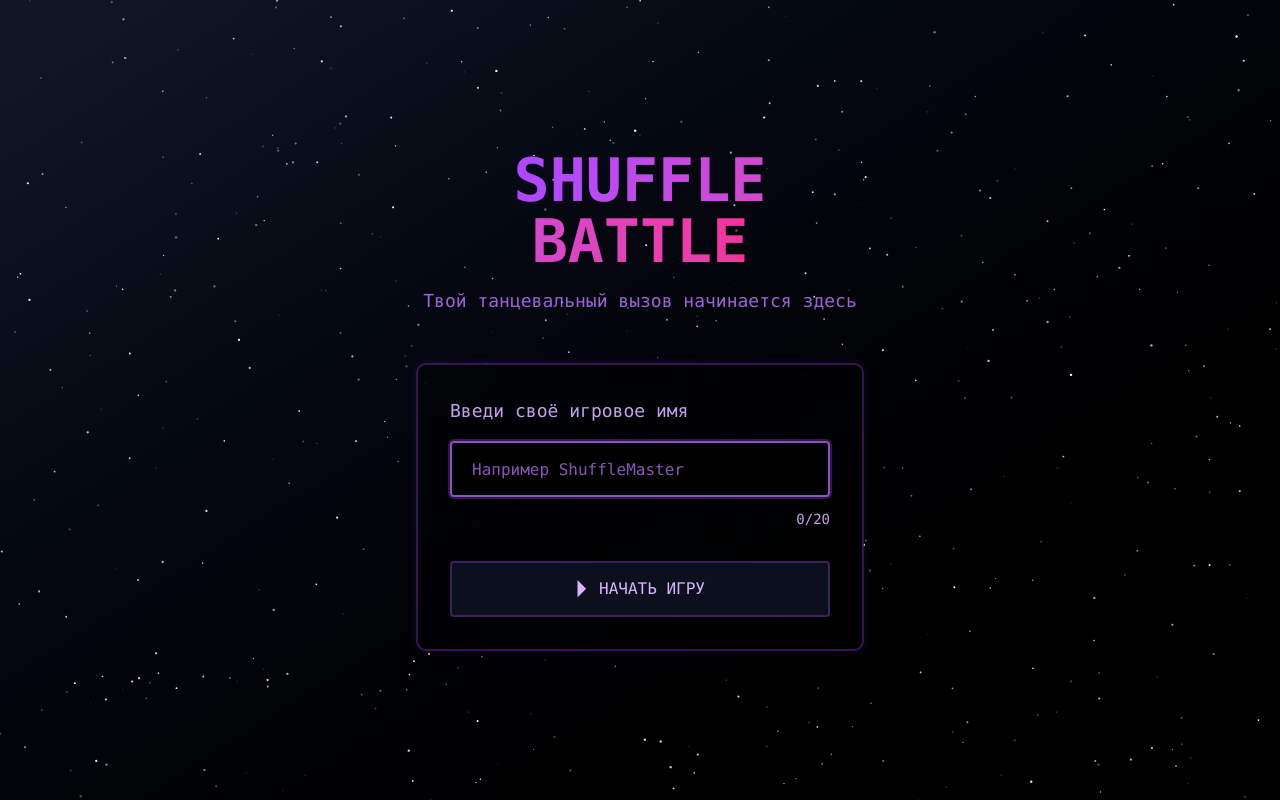
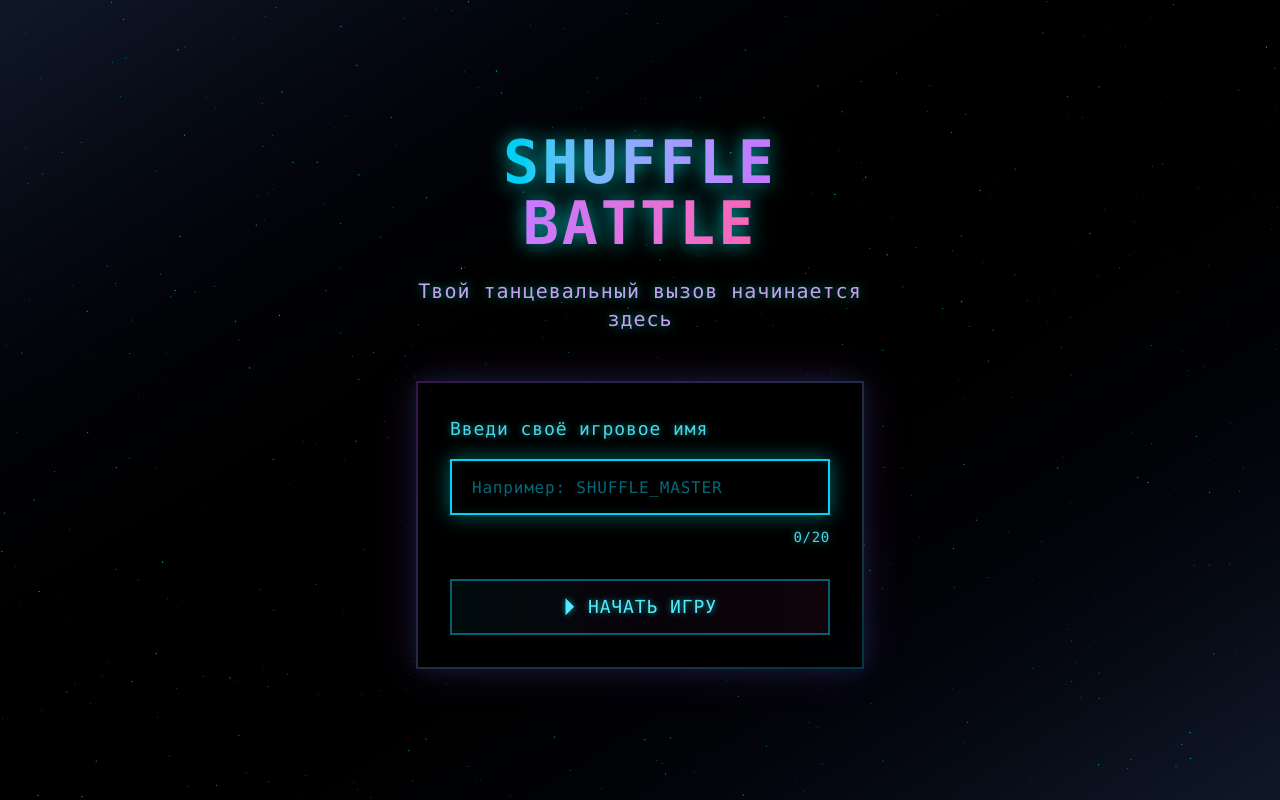
Before and after one commit to Galdenysh/shuffle-battle-game, a Next.js app: page / in a window 1280 px wide. Built offline with nearby package versions, Linux system fonts and the light colour scheme.

Commit message:
feat: change styles

```diff
--- a/src/app/(marketing)/components/BackgroundParticles.tsx
+++ b/src/app/(marketing)/components/BackgroundParticles.tsx
@@ -8,11 +8,13 @@ const BackgroundParticles = memo(() => {
   return (
     <SparklesCore
       background="transparent"
-      minSize={0.6}
-      maxSize={1.2}
-      particleDensity={80}
+      minSize={0.3}
+      maxSize={0.6}
+      particleSize={0.5}
+      speed={0.15}
+      particleDensity={100}
       className={cn('absolute inset-0 w-full h-full pointer-events-none')}
-      particleColor="#FFFFFF"
+      particleColor="#00FFFF"
     />
   );
 });
--- a/src/app/(marketing)/page.tsx
+++ b/src/app/(marketing)/page.tsx
@@ -9,17 +9,22 @@ import { PLAYER_NAME_LENGTH } from './constants';
 import { BackgroundParticles, ErrorIcon } from './components';
 
 const inputClasses = {
-  base: 'w-full h-14 px-5 bg-black/50 backdrop-blur-sm border-2 border-purple-500/30 rounded text-purple-100/90 font-mono text-base placeholder-purple-400/70 transition-all',
+  base: 'w-full h-14 px-5 bg-black/60 backdrop-blur-md border-2 text-cyan-100/90 font-mono text-base tracking-wider placeholder-cyan-400/50 transition-all duration-300',
   focus:
-    'focus:outline-none focus:border-purple-400/70 focus:ring-2 focus:ring-purple-500/30',
+    'focus:outline-none focus:border-cyan-400 focus:shadow-[0_0_20px_rgba(0,255,255,0.4),inset_0_0_10px_rgba(0,255,255,0.1)]',
+  error: 'border-red-500/70 shadow-[0_0_15px_rgba(255,0,0,0.3)]',
 } as const;
 
 const buttonClasses = {
-  base: 'w-full h-14 px-5 bg-gray-900/70 backdrop-blur-xs border-2 border-purple-500/30 rounded text-purple-300 font-mono text-base cursor-pointer transition-all duration-150 flex items-center justify-center gap-3',
+  base: 'flex items-center justify-center w-full h-14 px-5 gap-3 bg-gradient-to-r from-cyan-500/6 via-purple-500/4 to-pink-500/6 border-2 border-cyan-500/50 text-cyan-300 font-mono text-lg tracking-wider cursor-pointer transition-all duration-300',
   hover:
-    'hover:text-purple-200 hover:border-purple-400/70 hover:bg-purple-900/30',
-  focus: 'focus-visible:outline-none focus-visible:border-purple-600/70',
-  disabled: 'disabled:opacity-70 disabled:cursor-not-allowed',
+    'hover:border-cyan-300 hover:text-white hover:shadow-[0_0_25px_rgba(0,255,255,0.6),inset_0_0_20px_rgba(0,255,255,0.1)] hover:from-gray-800 hover:via-black hover:to-gray-800',
+  active:
+    'active:scale-[0.98] active:shadow-[0_0_15px_rgba(0,255,255,0.4),inset_0_0_15px_rgba(0,0,0,0.3)]',
+  focus:
+    'focus-visible:outline-none focus-visible:ring-2 focus-visible:ring-cyan-400 focus-visible:ring-offset-2 focus-visible:ring-offset-black',
+  disabled:
+    'disabled:opacity-50 disabled:cursor-not-allowed disabled:grayscale disabled:hover:border-cyan-500/50',
 } as const;
 
 export default function MarketingPage() {
@@ -66,13 +71,13 @@ export default function MarketingPage() {
   return (
     <div
       className={cn(
-        'min-h-screen bg-gradient-to-br from-gray-900 to-black text-white flex flex-col items-center justify-center p-4 overflow-hidden'
+        'flex flex-col items-center justify-center p-4 min-h-screen bg-gradient-to-br from-gray-900 via-black to-gray-900 text-white'
       )}
     >
       {/* Фон */}
       <BackgroundParticles />
 
-      <div className={cn('relative z-10 w-full max-w-md mx-auto')}>
+      <div className={cn('w-full max-w-md mx-auto')}>
         {/* Заголовок */}
         <motion.div
           initial={{ opacity: 0, y: -20 }}
@@ -80,16 +85,20 @@ export default function MarketingPage() {
           transition={{ duration: 0.6 }}
           className={cn('text-center mb-12')}
         >
-          <h1 className={cn('text-5xl md:text-6xl font-bold mb-4')}>
+          <h1 className={cn('text-5xl md:text-6xl font-bold mb-6')}>
             <span
               className={cn(
-                'bg-gradient-to-r from-purple-500 to-pink-500 bg-clip-text text-transparent uppercase font-mono'
+                'bg-gradient-to-r from-cyan-400 via-purple-400 to-pink-400 bg-clip-text text-transparent uppercase font-mono tracking-wider drop-shadow-[0_0_10px_rgba(0,255,255,0.7)]'
               )}
             >
               Shuffle Battle
             </span>
           </h1>
-          <p className={cn('text-lg text-purple-400/80 font-mono')}>
+          <p
+            className={cn(
+              'text-xl text-purple-300/90 font-mono tracking-wider drop-shadow-[0_0_5px_rgba(0,255,255,0.5)]'
+            )}
+          >
             Твой танцевальный вызов начинается здесь
           </p>
         </motion.div>
@@ -97,7 +106,8 @@ export default function MarketingPage() {
         {/* Карточка с формой */}
         <motion.form
           className={cn(
-            'bg-black/50 backdrop-blur-sm rounded-lg p-8 border-2 border-purple-500/30 shadow-[0_0_8px_rgba(147,51,234,0.15)]'
+            'p-8 bg-black/60 backdrop-blur-xl border-2 shadow-[0_0_40px_rgba(147,51,234,0.2),0_0_20px_rgba(0,255,255,0.1)]',
+            '[border-image:linear-gradient(to_bottom_right,theme(colors.purple.500/0.3),theme(colors.cyan.500/0.3))_1]'
           )}
           initial={{ opacity: 0, scale: 0.95 }}
           animate={{ opacity: 1, scale: 1 }}
@@ -106,19 +116,25 @@ export default function MarketingPage() {
           <div className={cn('mb-8')}>
             <label
               htmlFor="playerName"
-              className={cn('block text-lg font-mono mb-4 text-purple-300/90')}
+              className={cn(
+                'block text-lg font-mono mb-4 text-cyan-300/90 tracking-wider drop-shadow-[0_0_3px_rgba(0,255,255,0.5)]'
+              )}
             >
               Введи своё игровое имя
             </label>
 
-            <div className={cn('relative')}>
+            <div>
               <input
                 id="playerName"
-                className={cn(inputClasses.base, inputClasses.focus)}
+                className={cn(
+                  inputClasses.base,
+                  error ? inputClasses.error : 'border-cyan-500/50',
+                  inputClasses.focus
+                )}
                 type="text"
                 value={playerName}
                 onChange={handleNameChange}
-                placeholder="Например ShuffleMaster"
+                placeholder="Например: SHUFFLE_MASTER"
                 autoFocus
                 autoComplete="off"
                 maxLength={PLAYER_NAME_LENGTH}
@@ -139,15 +155,19 @@ export default function MarketingPage() {
                     animate={{ opacity: 1, height: 'auto' }}
                     exit={{ opacity: 0, height: 0 }}
                     className={cn(
-                      'text-red-400 flex items-center gap-2 font-mono'
+                      'flex items-center gap-2 text-red-400 font-mono tracking-wider drop-shadow-[0_0_3px_rgba(255,0,0,0.5)]'
                     )}
                   >
                     <ErrorIcon />
-                    <span>{error}</span>
+                    {error}
                   </motion.div>
                 )}
 
-                <div className={cn('text-purple-300/90 text-right font-mono')}>
+                <div
+                  className={cn(
+                    'text-cyan-300/90 text-right font-mono tracking-wider drop-shadow-[0_0_3px_rgba(0,255,255,0.5)]'
+                  )}
+                >
                   {playerName.length}/{PLAYER_NAME_LENGTH}
                 </div>
               </div>
@@ -156,25 +176,37 @@ export default function MarketingPage() {
 
           <motion.button
             type="submit"
-            whileHover={{ scale: 1.05 }}
-            whileTap={{ scale: 0.95 }}
+            whileHover={{ scale: 1.03 }}
+            whileTap={{ scale: 0.97 }}
             onClick={handleStartGame}
             disabled={isLoading}
             className={cn(
               buttonClasses.base,
               buttonClasses.hover,
+              buttonClasses.active,
               buttonClasses.focus,
               buttonClasses.disabled
             )}
           >
-            <span className={cn('text-2xl')}>⏵</span>
-            <span className={cn(isLoading ? '' : 'uppercase')}>
+            <span
+              className={cn(
+                'text-2xl drop-shadow-[0_0_3px_rgba(0,255,255,0.6)]'
+              )}
+            >
+              ⏵
+            </span>
+            <span
+              className={cn(
+                isLoading ? '' : 'uppercase',
+                'drop-shadow-[0_0_3px_rgba(0,255,255,0.6)]'
+              )}
+            >
               {isLoading ? 'Запуск игры...' : 'Начать игру'}
             </span>
             {isLoading && (
               <div
                 className={cn(
-                  'w-5 h-5 border-2 border-purple-300 border-t-transparent rounded-full animate-spin'
+                  'w-5 h-5 border-2 border-cyan-300 border-t-transparent rounded-full animate-spin'
                 )}
               />
             )}
--- a/src/app/game/components/GameInfo.tsx
+++ b/src/app/game/components/GameInfo.tsx
@@ -2,21 +2,22 @@
 
 import React from 'react';
 import type { FC } from 'react';
-import { useSearchParams } from 'next/navigation';
+import { useRouter, useSearchParams } from 'next/navigation';
 import { cn } from '@/lib/utils';
 
 const GameInfo: FC = () => {
+  const router = useRouter();
   const searchParams = useSearchParams();
   const playerName = searchParams.get('player') || 'Игрок';
 
   const handleExit = () => {
-    window.location.href = '/';
+    router.push('/');
   };
 
   return (
     <div
       className={cn(
-        'absolute top-1 left-1 z-100 px-1.5 py-1.5 bg-black/50 backdrop-blur-sm border border-purple-500/30 rounded-sm text-purple-300/90 font-mono text-xs shadow-[0_0_4px_rgba(147,51,234,0.15)] flex items-center gap-1.5 min-w-fit'
+        'absolute top-1 left-1 z-150 px-1.5 py-1.5 bg-black/50 backdrop-blur-sm border-2 border-purple-500/30 text-purple-300/90 font-mono text-xs shadow-[0_0_4px_rgba(147,51,234,0.15)] flex items-center gap-1.5 min-w-fit'
       )}
     >
       <div className="flex items-center gap-1">
@@ -31,8 +32,8 @@ const GameInfo: FC = () => {
         onClick={handleExit}
         onTouchStart={handleExit}
         className={cn(
-          'px-2 py-0.5 min-h-8 bg-gray-900/70 backdrop-blur-xs border border-purple-500/30 rounded-sm text-purple-300 font-mono text-[10px] cursor-pointer transition-all duration-150',
-          'hover:text-purple-200 hover:border-purple-400/70 hover:bg-purple-900/30',
+          'px-2 py-0.5 min-h-8 bg-gray-900/70 backdrop-blur-xs border border-purple-500/30 text-cyan-400 font-mono text-[10px] cursor-pointer transition-all duration-150',
+          'hover:text-cyan-200 hover:border-purple-400/70 hover:bg-purple-900/30',
           'active:scale-95',
           'focus-visible:outline-none focus-visible:border-purple-600/70'
         )}
```
Also changed, not shown: src/app/game/components/LoadingScreen.tsx (+13 -9 lines).
